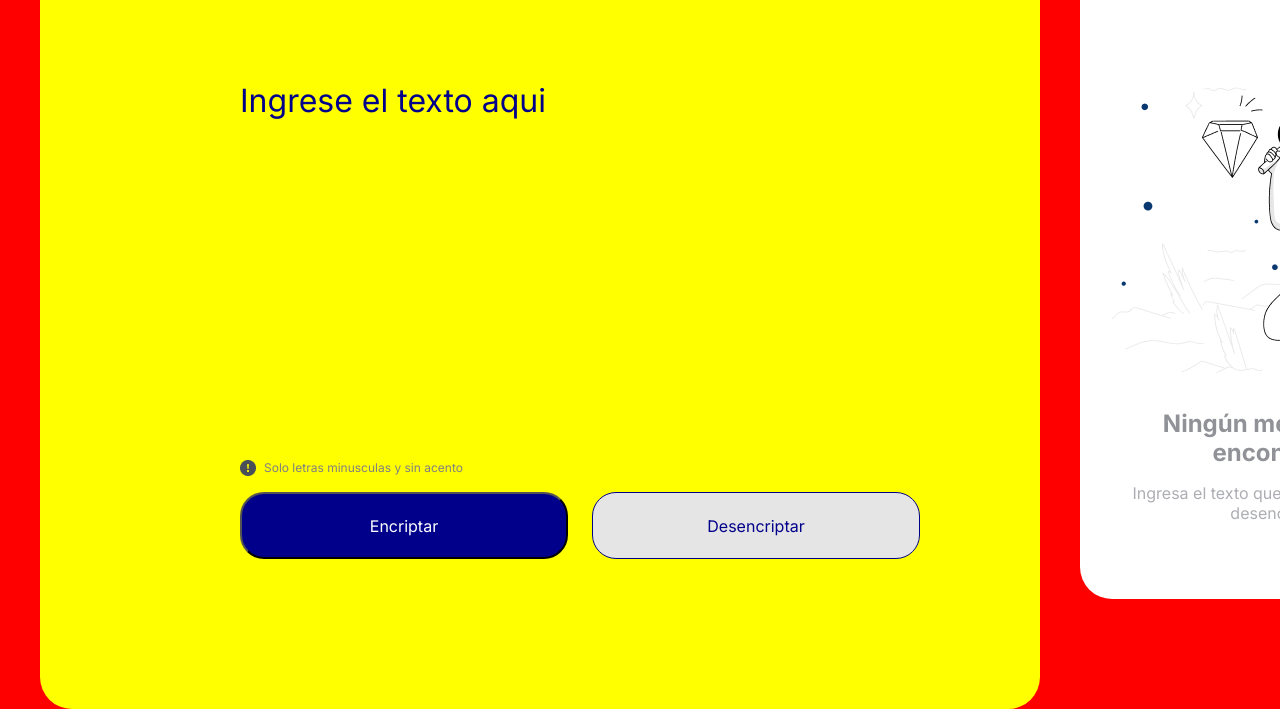
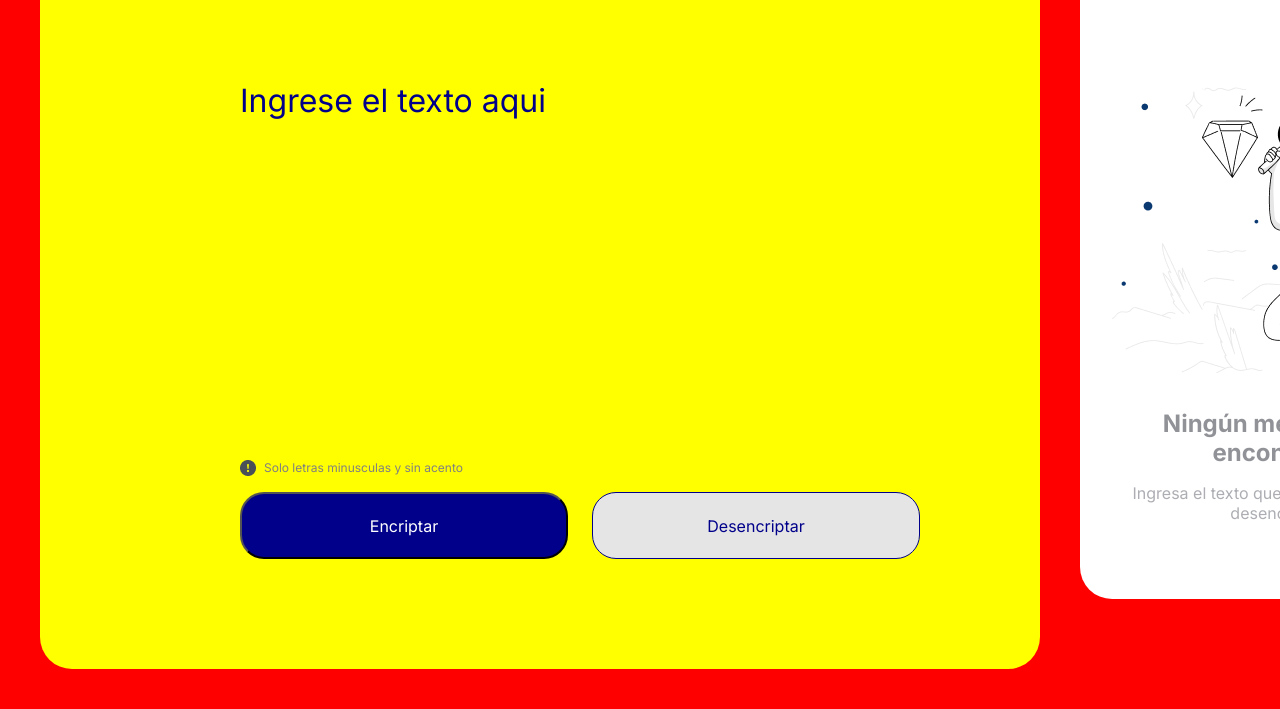
Before and after one commit to JuanMDiazRuiz/Encriptador, a plain HTML site: page index.html in a window 1280 px wide. Shown: the part 91-800 px from the top of the page. Drawn offline with Linux system fonts and the light colour scheme.

Commit message:
modificacion

```diff
--- a/css/style.css
+++ b/css/style.css
@@ -28,7 +28,7 @@ body{
     width: 1000px;
     height: auto;
     border-radius: 32px;
-    margin: 40px 0px 0px 40px;
+    margin: 40px 0px 40px 40px;
 }
 
 .contenedor__logo{
```
